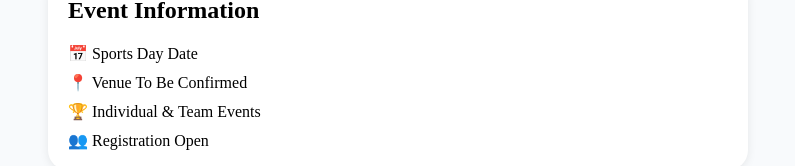
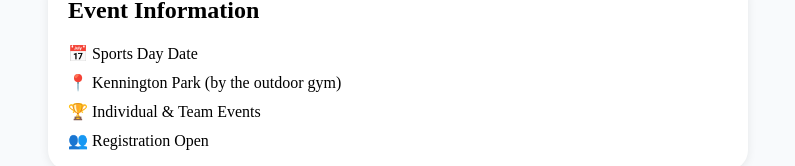
Before and after one commit to sluscombe26-eng/sports-day-app, a Next.js app: page / in a window 1280 px wide. Shown: the part 348-514 px from the top of the page, without its empty margins (242-1037 px from the left). Built offline with nearby package versions, Linux system fonts and the light colour scheme; no server answers; the database is empty.

Commit message:
location update

```diff
--- a/app/page.tsx
+++ b/app/page.tsx
@@ -81,7 +81,7 @@
             }}
           >
             <div>📅 Sports Day Date</div>
-            <div>📍 Venue To Be Confirmed</div>
+            <div>📍 Kennington Park (by the outdoor gym)</div>
             <div>🏆 Individual & Team Events</div>
             <div>👥 Registration Open</div>
           </div>
```
